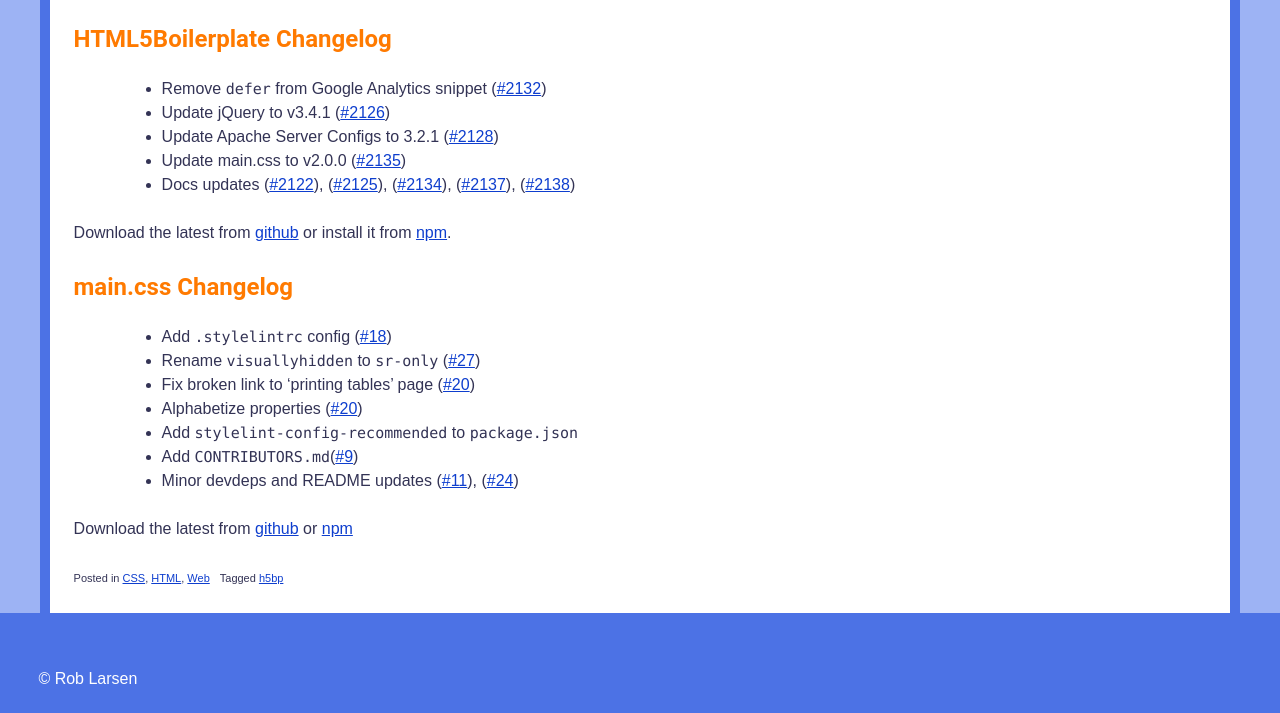
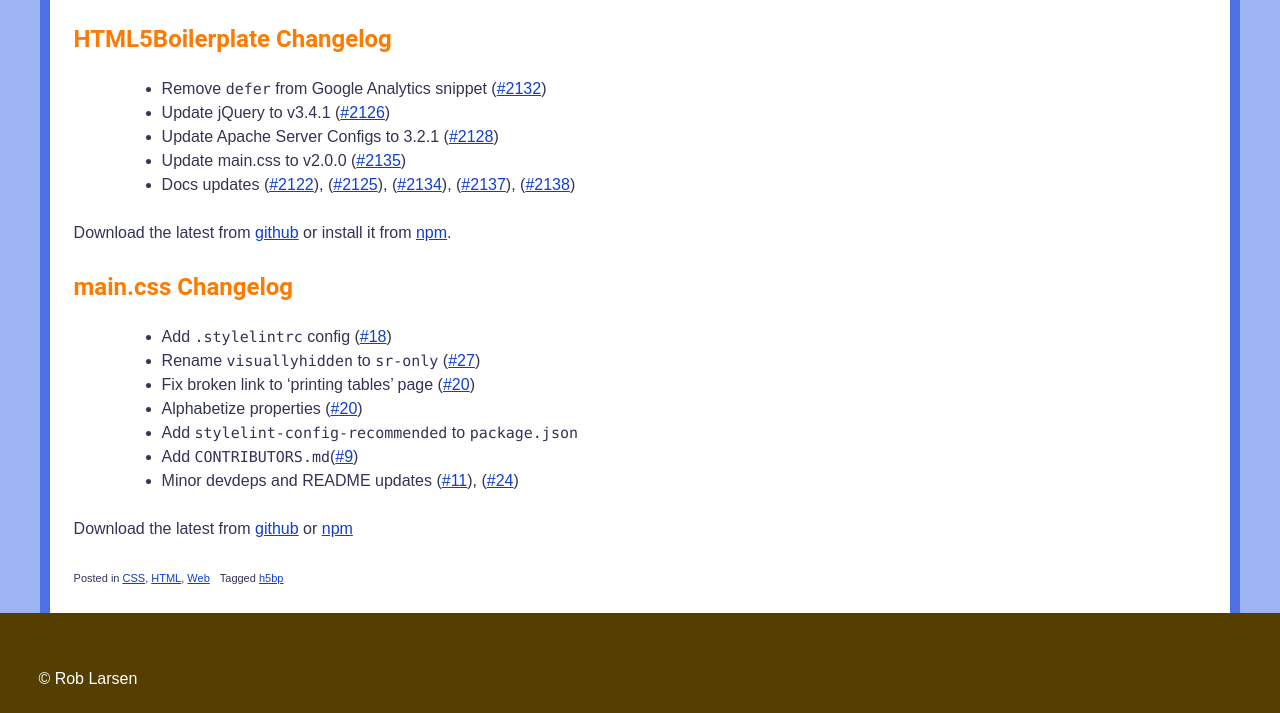
Before and after one commit to PrinceAsiedu/WebWorkshop, a plain HTML site: page Chapter05/Activity 5.01.html in a window 1280 px wide. Shown: the part 378-1091 px from the top of the page. Drawn offline with Linux system fonts and the light colour scheme.

Commit message:
no changes

```diff
--- a/Chapter05/Activity 5.01.html
+++ b/Chapter05/Activity 5.01.html
@@ -6,8 +6,8 @@
   <meta name="viewport" content="width=device-width, initial-scale=1">
   <title>HTML5 Boilerplate 7.2.0 and main.css 2.0.0 released – HTML + CSS + JavaScript</title>
   <link rel="stylesheet" id="hcj2-0-style-css" href="./assets/style.css" type="text/css" media="all">
-  <link rel="stylesheet" id="dark-theme" href="./assets/new-colors-theme.css" type="text/css" media="all">
-  <!-- <link rel="stylesheet" id="dark-theme" href="./assets/mytheme.css" type="text/css" media="all"> -->
+  <!-- <link rel="stylesheet" id="dark-theme" href="./assets/new-colors-theme.css" type="text/css" media="all"> -->
+  <link rel="stylesheet" id="dark-theme" href="./assets/mytheme.css" type="text/css" media="all">
 
 
 </head>
```
Also changed, not shown: 1 other file.
